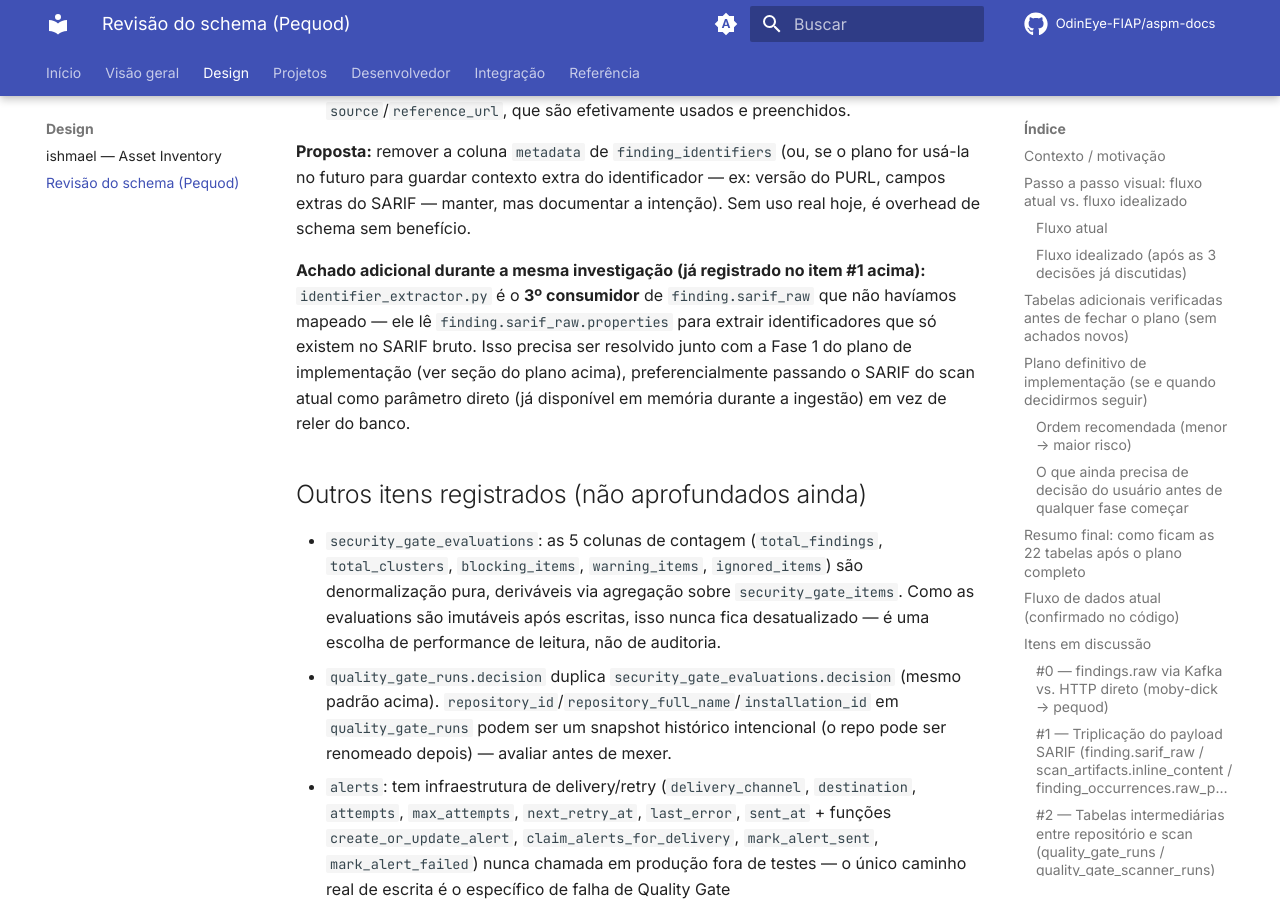
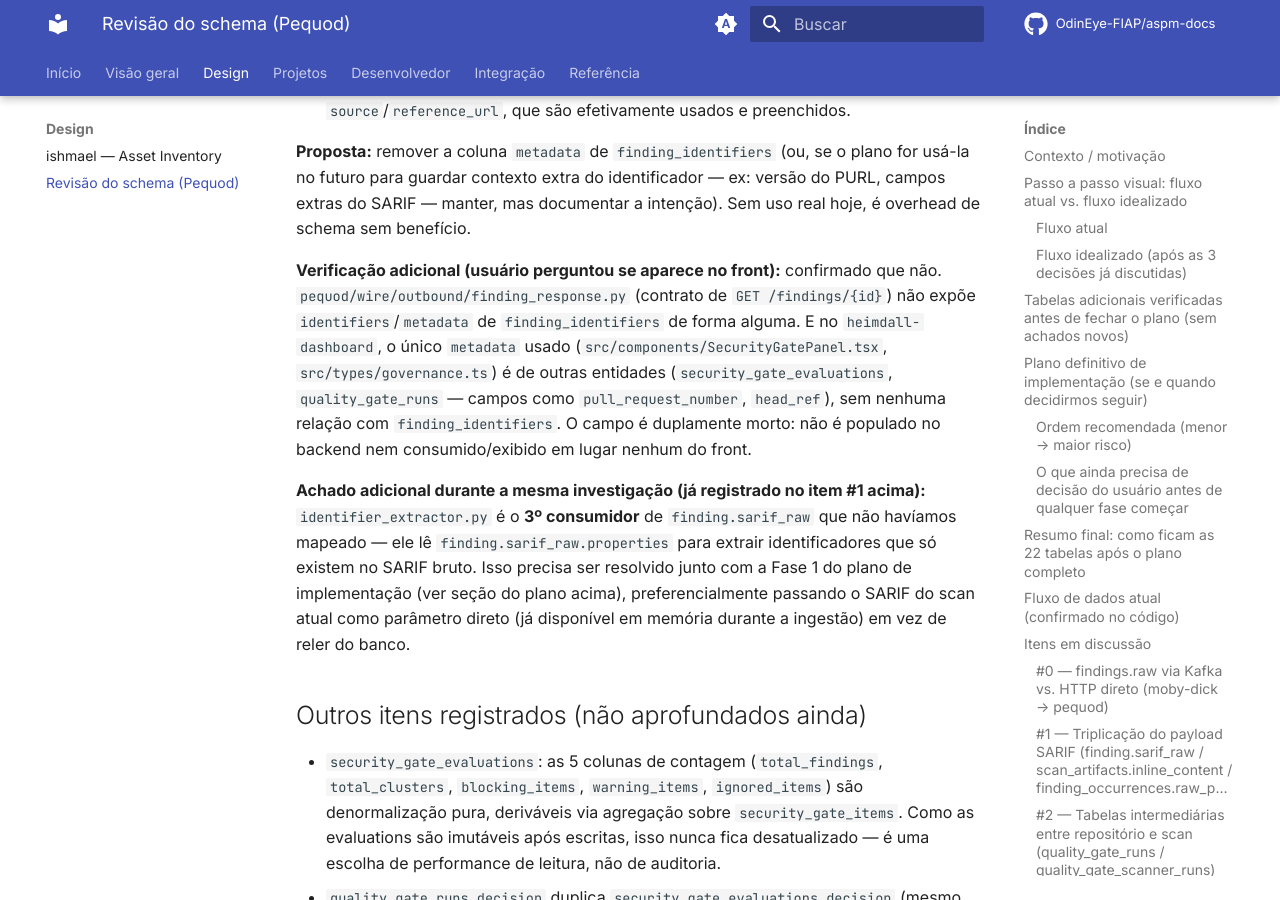
Before and after one commit to OdinEye-FIAP/aspm-docs, an MkDocs documentation site: the page built from docs/design/schema-review.md, in a window 1280 px wide and 900 px high, scrolled down 17272 px. Built offline with MkDocs 1.6.1 and Material for MkDocs 9.7.7, drawn with Linux system fonts in a browser that asks for light colours; comment, search, counter and statistics services are not loaded.

Commit message:
docs: confirm finding_identifiers.metadata not exposed in frontend

```diff
--- a/docs/design/schema-review.md
+++ b/docs/design/schema-review.md
@@ -614,6 +614,14 @@ Ao investigar `finding_identifiers` mais a fundo (a pedido do usuário), encontr
 futuro para guardar contexto extra do identificador — ex: versão do PURL, campos extras do SARIF —
 manter, mas documentar a intenção). Sem uso real hoje, é overhead de schema sem benefício.
 
+**Verificação adicional (usuário perguntou se aparece no front):** confirmado que não.
+`pequod/wire/outbound/finding_response.py` (contrato de `GET /findings/{id}`) não expõe
+`identifiers`/`metadata` de `finding_identifiers` de forma alguma. E no `heimdall-dashboard`, o
+único `metadata` usado (`src/components/SecurityGatePanel.tsx`, `src/types/governance.ts`) é de
+outras entidades (`security_gate_evaluations`, `quality_gate_runs` — campos como
+`pull_request_number`, `head_ref`), sem nenhuma relação com `finding_identifiers`. O campo é
+duplamente morto: não é populado no backend nem consumido/exibido em lugar nenhum do front.
+
 **Achado adicional durante a mesma investigação (já registrado no item #1 acima):**
 `identifier_extractor.py` é o **3º consumidor** de `finding.sarif_raw` que não havíamos mapeado —
 ele lê `finding.sarif_raw.properties` para extrair identificadores que só existem no SARIF bruto.
```
